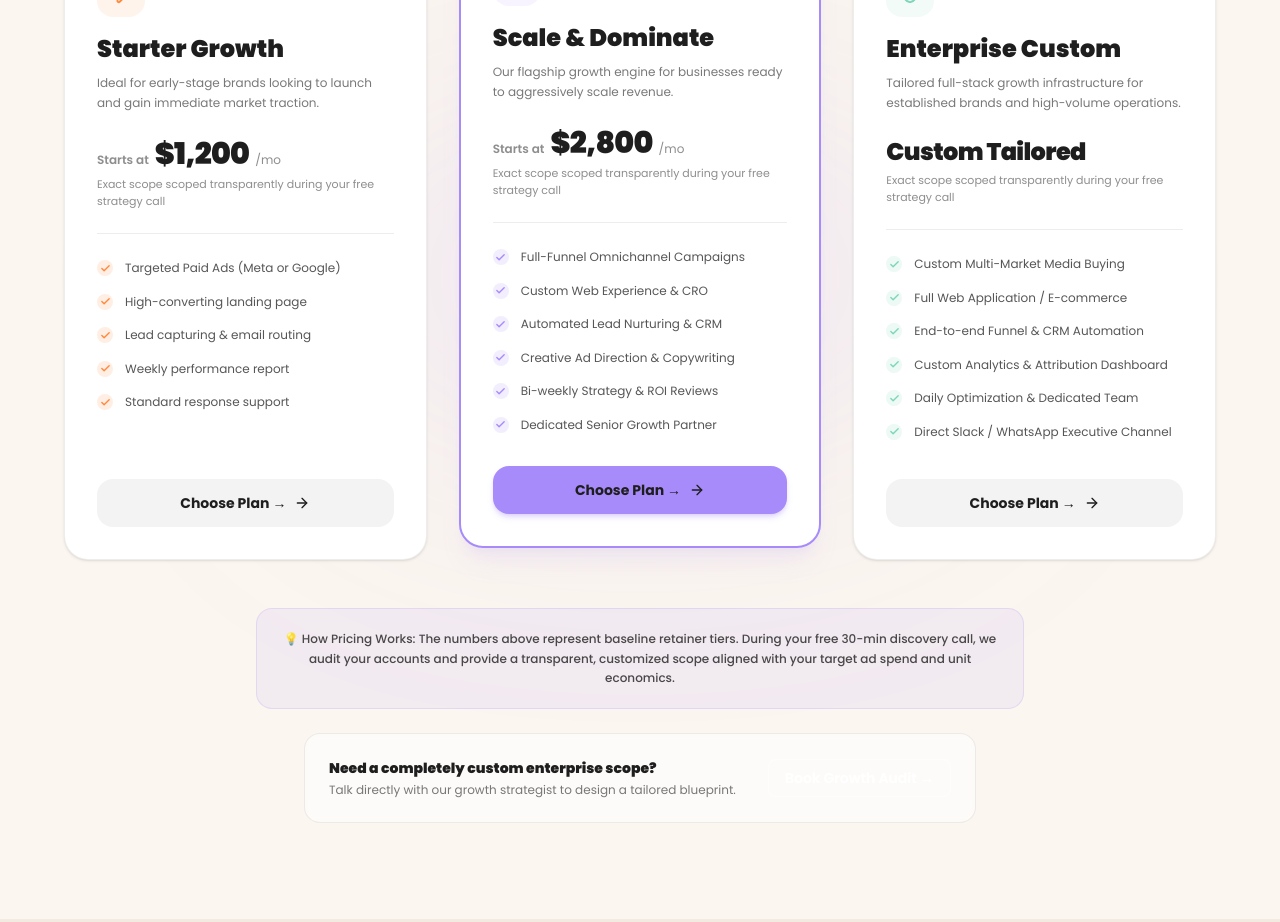
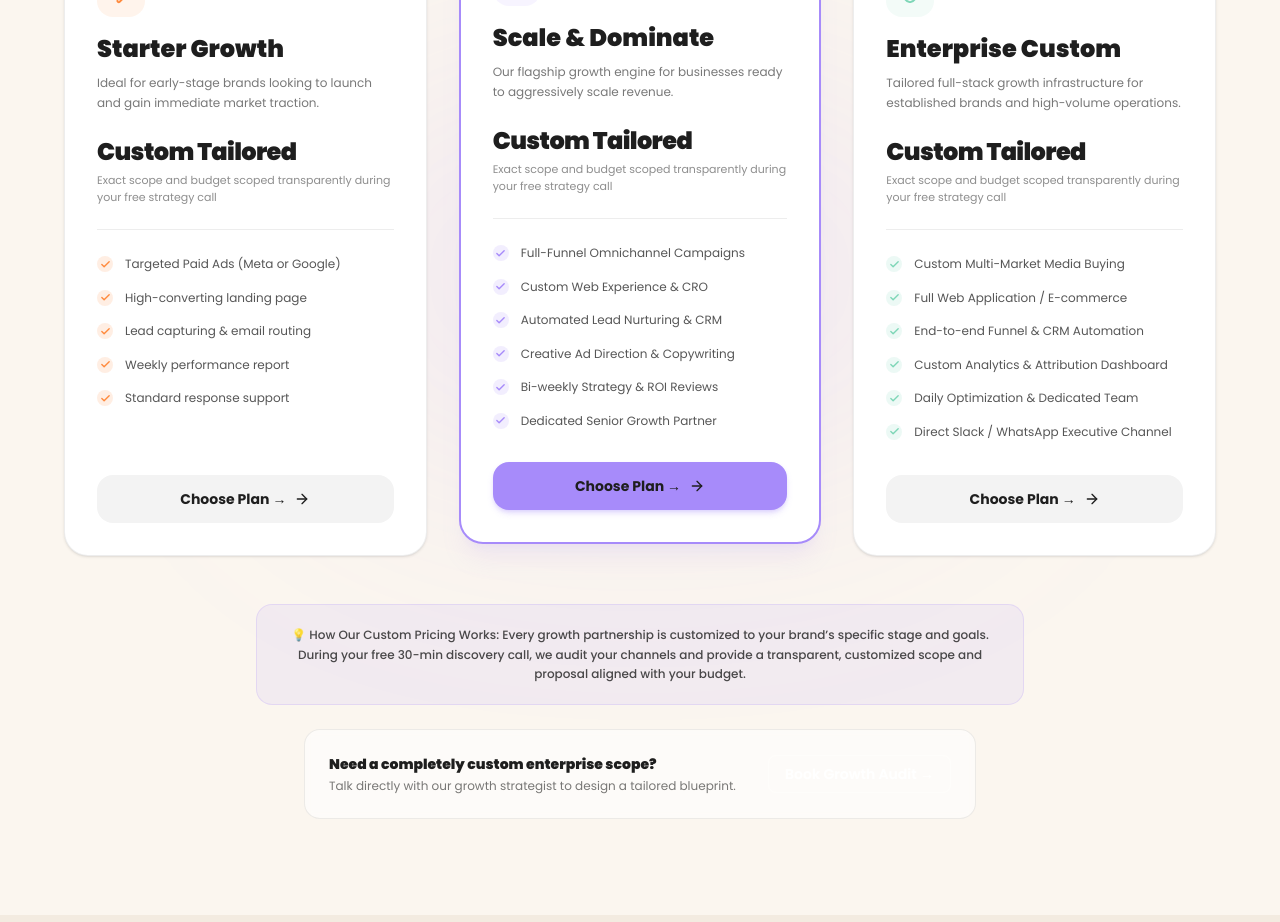
Before and after one commit to socialtheclub3-cmd/The-Social-Club, a React (Vite) app: page / in a window 1280 px wide. Shown: the part 9900-10822 px from the top of the page. Built offline with nearby package versions, Linux system fonts and the light colour scheme; no server answers.

Commit message:
Update Pricing.tsx

```diff
--- a/src/components/sections/Pricing.tsx
+++ b/src/components/sections/Pricing.tsx
@@ -41,8 +41,8 @@ const Pricing: React.FC = () => {
   ];
 
   const numericPrices: Record<string, number | 'Custom'> = {
-    plan1: 1200,
-    plan2: 2800,
+    plan1: 'Custom',
+    plan2: 'Custom',
     plan3: 'Custom',
   };
 
@@ -129,7 +129,7 @@ const Pricing: React.FC = () => {
                       <div className="flex items-baseline gap-1.5">
                         {priceValue === 'Custom' ? (
                           <span className="text-2xl font-black tracking-tight text-[#1E1E1E] dark:text-white">
-                            {isAr ? 'خطة مخصصة بالكامل' : 'Custom Tailored'}
+                            {isAr ? 'تسعير مخصص (Custom)' : 'Custom Tailored'}
                           </span>
                         ) : (
                           <>
@@ -148,7 +148,7 @@ const Pricing: React.FC = () => {
                       <p className="text-[11px] text-[#1E1E1E]/50 dark:text-white/50 mt-1">
                         {isAr
                           ? 'تحدد التكلفة الدقيقة بناءً على أهدافك ونطاق العمل بعد مكالمة الاستكشاف'
-                          : 'Exact scope scoped transparently during your free strategy call'}
+                          : 'Exact scope and budget scoped transparently during your free strategy call'}
                       </p>
                     </div>
 
@@ -195,8 +195,8 @@ const Pricing: React.FC = () => {
           <div className="p-4 sm:p-5 rounded-2xl bg-[#A78BFA]/10 border border-[#A78BFA]/20 text-center">
             <p className="text-xs text-[#1E1E1E]/80 dark:text-white/80 leading-relaxed font-medium">
               {isAr
-                ? '💡 كيف تتحدد التكلفة الدقيقة؟ الأرقام المعروضة أعلاه هي أسعار بداية استرشادية لخدماتنا الأساسية. في مكالمة الاستكشاف المجانية (30 دقيقة)، نقوم بدراسة أهدافك وميزانيتك الإعلانية المقترحة، ونقدم لك خطة عمل واضحة وعرض سعر مفصل وشفاف بدون أي التزامات مسبقة.'
-                : '💡 How Pricing Works: The numbers above represent baseline retainer tiers. During your free 30-min discovery call, we audit your accounts and provide a transparent, customized scope aligned with your target ad spend and unit economics.'}
+                ? '💡 كيف نحدد التكلفة؟ جميع باقاتنا مخصصة بالكامل وفقاً لحجم مشروعك وأهدافك الفعلية. في مكالمة الاستكشاف المجانية (30 دقيقة)، نقوم بدراسة متطلباتك ونطاق العمل، ونقدم لك خطة عمل واضحة وعرض سعر مفصل وشفاف بدون أي التزامات مسبقة.'
+                : '💡 How Our Custom Pricing Works: Every growth partnership is customized to your brand’s specific stage and goals. During your free 30-min discovery call, we audit your channels and provide a transparent, customized scope and proposal aligned with your budget.'}
             </p>
           </div>
         </AnimatedSection>
```
